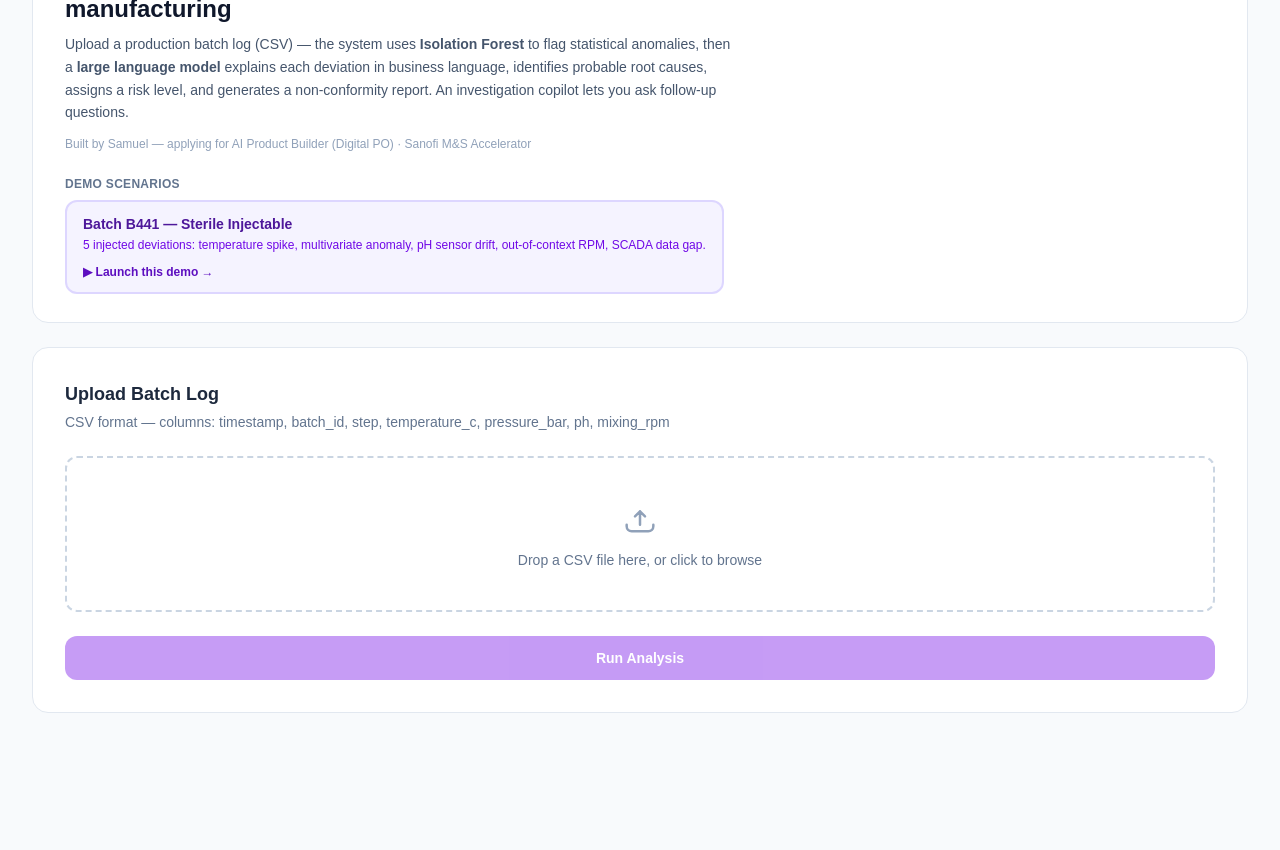
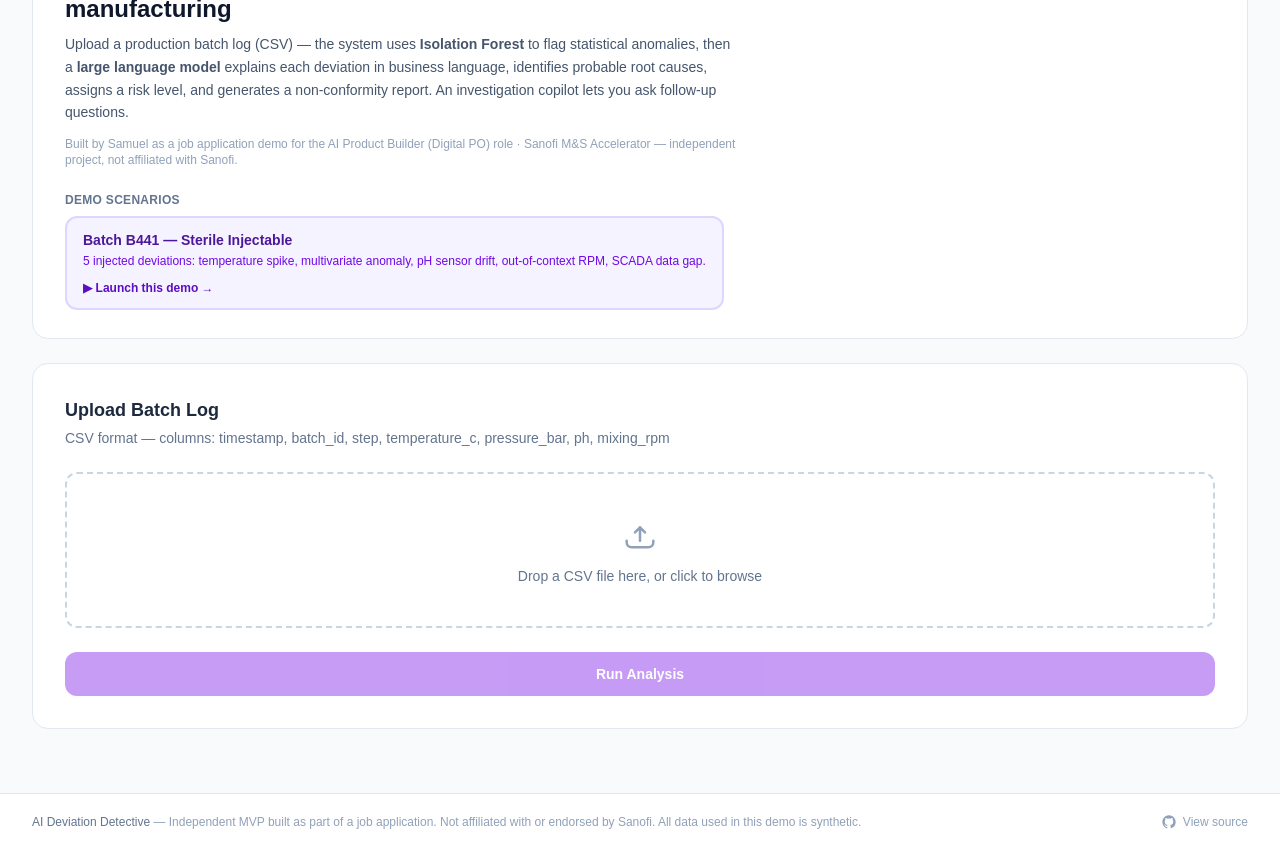
Before and after one commit to samuelpilot86/ai-deviation-detective, a Next.js app: page / in a window 1280 px wide. Shown: the part 200-1050 px from the top of the page. Before the commit the page ends 945 px from the top, so only its background shows below. Built offline with nearby package versions, Linux system fonts and the light colour scheme.

Commit message:
Add disclaimer footer + clarify job application context

```diff
--- a/app/page.tsx
+++ b/app/page.tsx
@@ -107,7 +107,7 @@
                   non-conformity report. An investigation copilot lets you ask follow-up questions.
                 </p>
                 <p className="text-slate-400 text-xs mt-1">
-                  Built by Samuel — applying for AI Product Builder (Digital PO) · Sanofi M&amp;S Accelerator
+                  Built by Samuel as a job application demo for the AI Product Builder (Digital PO) role · Sanofi M&amp;S Accelerator — independent project, not affiliated with Sanofi.
                 </p>
               </div>
 
@@ -152,6 +152,24 @@
           </>
         )}
       </main>
+
+      <footer className="border-t border-slate-200 bg-white mt-8 px-8 py-5 flex flex-col sm:flex-row items-center justify-between gap-2">
+        <p className="text-xs text-slate-400 text-center sm:text-left">
+          <span className="font-medium text-slate-500">AI Deviation Detective</span> — Independent MVP built as part of a job application.
+          Not affiliated with or endorsed by Sanofi. All data used in this demo is synthetic.
+        </p>
+        <a
+          href="https://github.com/samuelpilot86/ai-deviation-detective"
+          target="_blank"
+          rel="noopener noreferrer"
+          className="text-xs text-slate-400 hover:text-violet-700 transition-colors flex items-center gap-1.5 shrink-0"
+        >
+          <svg className="w-4 h-4" fill="currentColor" viewBox="0 0 24 24">
+            <path d="M12 2C6.477 2 2 6.484 2 12.017c0 4.425 2.865 8.18 6.839 9.504.5.092.682-.217.682-.483 0-.237-.008-.868-.013-1.703-2.782.605-3.369-1.343-3.369-1.343-.454-1.158-1.11-1.466-1.11-1.466-.908-.62.069-.608.069-.608 1.003.07 1.531 1.032 1.531 1.032.892 1.53 2.341 1.088 2.91.832.092-.647.35-1.088.636-1.338-2.22-.253-4.555-1.113-4.555-4.951 0-1.093.39-1.988 1.029-2.688-.103-.253-.446-1.272.098-2.65 0 0 .84-.27 2.75 1.026A9.564 9.564 0 0112 6.844c.85.004 1.705.115 2.504.337 1.909-1.296 2.747-1.027 2.747-1.027.546 1.379.202 2.398.1 2.651.64.7 1.028 1.595 1.028 2.688 0 3.848-2.339 4.695-4.566 4.943.359.309.678.92.678 1.855 0 1.338-.012 2.419-.012 2.745 0 .268.18.58.688.482A10.019 10.019 0 0022 12.017C22 6.484 17.522 2 12 2z"/>
+          </svg>
+          View source
+        </a>
+      </footer>
     </div>
   );
 }
```
